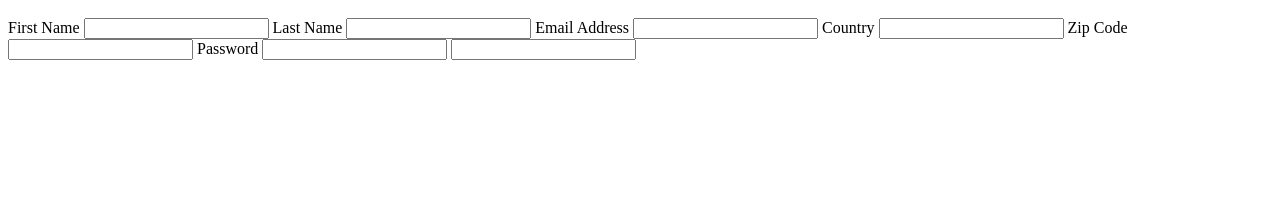
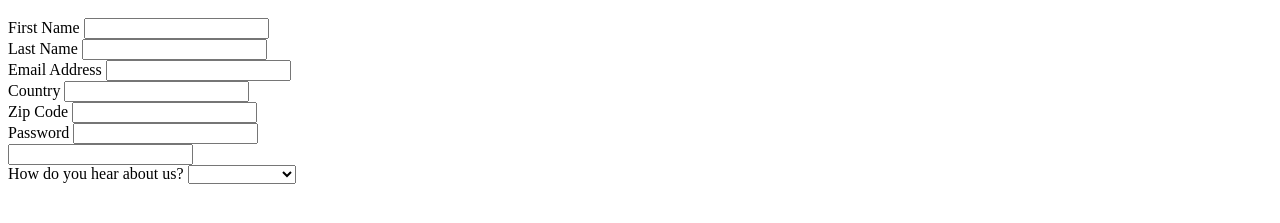
Before and after one commit to dario-cruz/practice-jsformvalidation, a plain HTML site: page index.html in a window 1280 px wide. Shown: the part 219-442 px from the top of the page. Drawn offline with Linux system fonts and the light colour scheme.

Commit message:
Add divs for form elements, wil aid in grid positoning and styling.

```diff
--- a/index.html
+++ b/index.html
@@ -26,26 +26,44 @@
     </div>
     <div class="form-container">
         <form id="page-form" action="">
+            <div class="first-name form-div">
                 <label for="fname-in">First Name</label>
                 <input type="text" name="first-name" id="fname-input">
-
+            </div>
+            <div class="last-name form-div">
                 <label for="lname-input">Last Name</label>
                 <input type="text" name="last-name" id="lname-input">
-
+            </div>
+            <div class="email form-div">
                 <label for="email-input">Email Address</label>
                 <input type="email" name="email" id="email-input">
-
+            </div>
+            <div class="country form-div">
                 <label for="country-input">Country</label>
                 <input type="text" name="country-input" id="country-input">
-
+            </div>
+            <div class="zip form-div">
                 <label for="zip-input">Zip Code</label>
                 <input type="text" name="zip-input" id="zip-input">
-
+            </div>
+            <div class="pass form-div">
                 <label for="pass-input">Password</label>
                 <input type="password" name="pass-input" id="pass-input">
-
+            </div>
+            <div class="passconf form-div">
                 <label for="pass-confirm"></label>
                 <input type="password" name="pass-confirm" id="pass-confirm">
+            </div>
+            <div class="how form-div">
+                <label for="how-infor">How do you hear about us?</label>
+                <select name="how-info" id="how-info">
+                    <option value="blank"></option>
+                    <option value="LinkedIn">LinkedIn</option>
+                    <option value="Indeed">Indeed</option>
+                    <option value="Career_Builder">Career Builder</option>
+                    <option value="Friend">Friend</option>
+                </select>
+            </div>
         </form>
     </div>
 </body>
```
Lines whose indentation alone changed are shown as unchanged.
